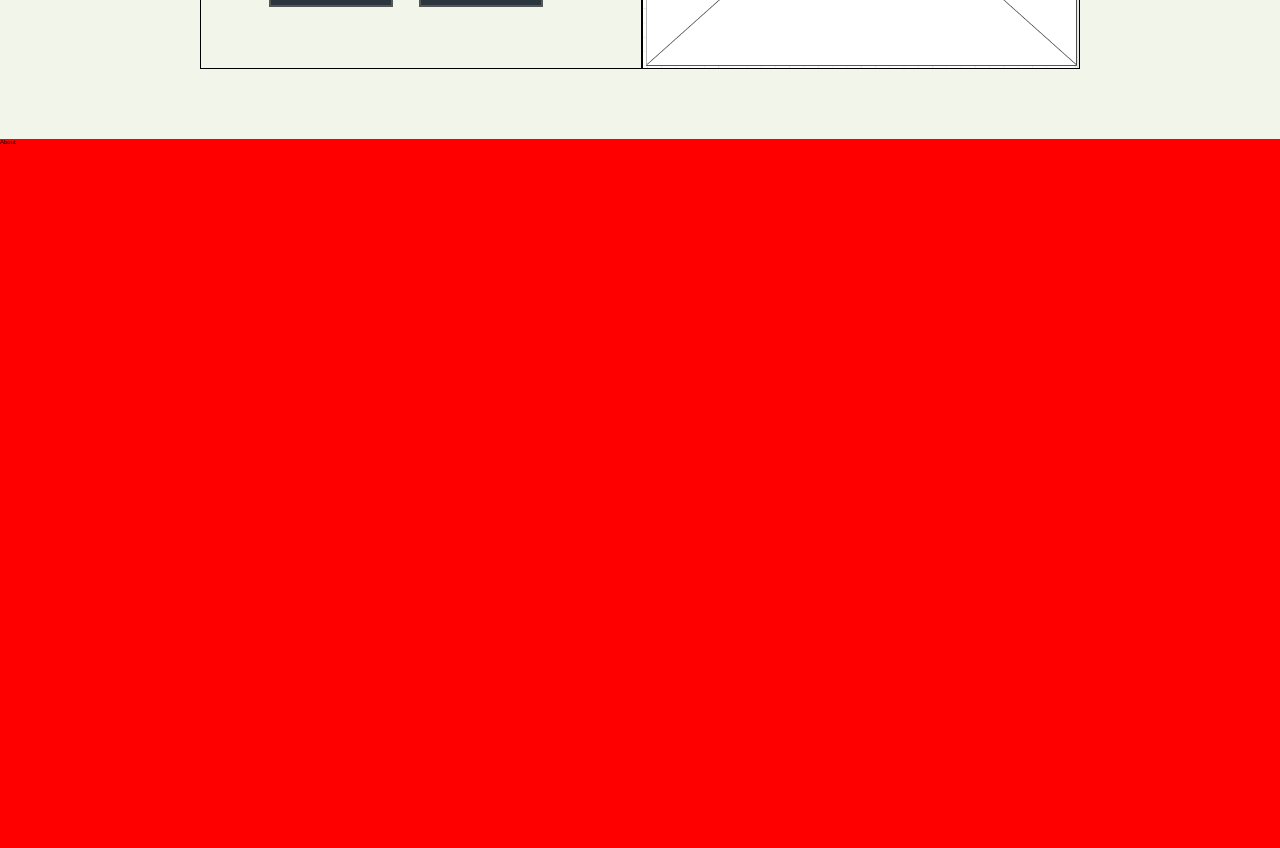
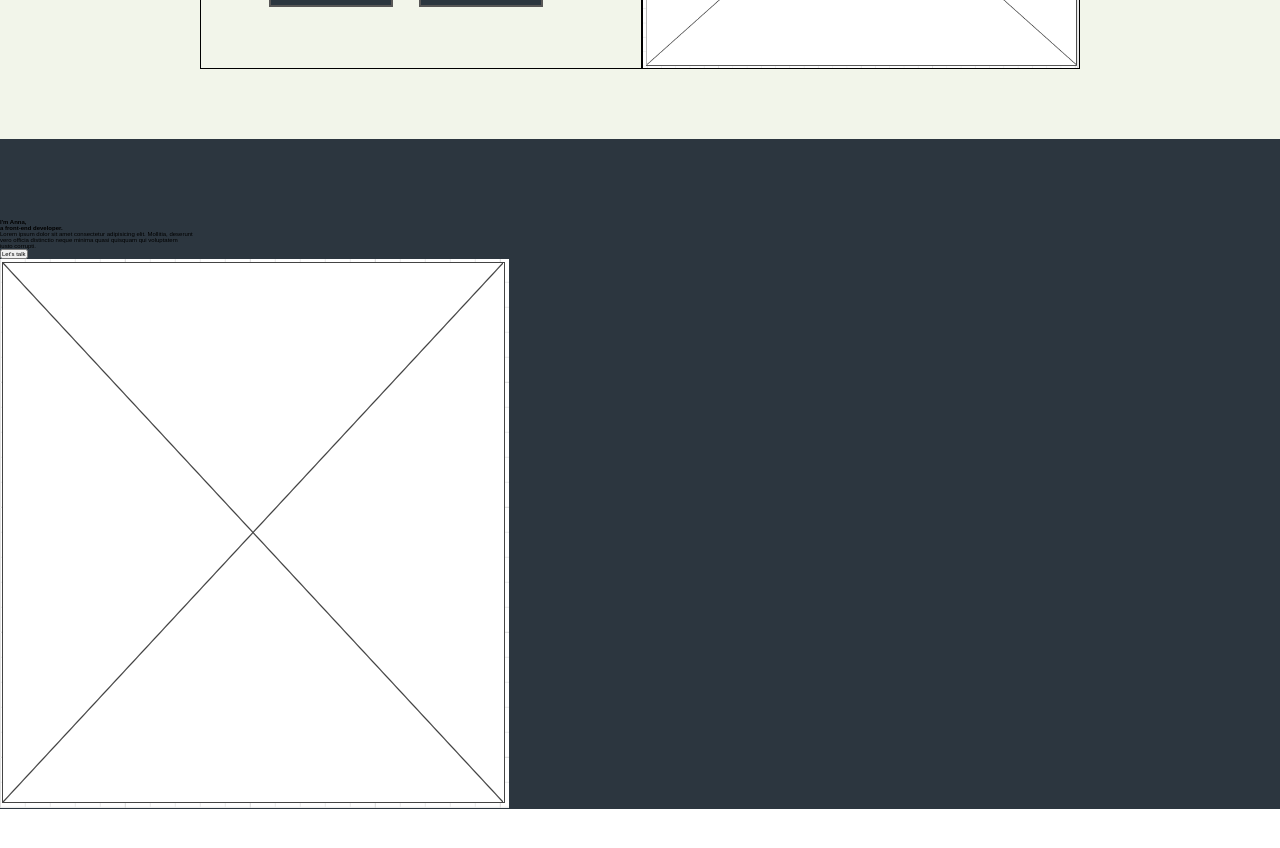
Before and after one commit to AnnaAn01/anna-portfolio-version-2, a React (Create React App) app: page / in a window 1280 px wide. Shown: the part 1920-2768 px from the top of the page. After the commit the page ends 2729 px from the top, so only its background shows below. Built offline with nearby package versions, Linux system fonts and the light colour scheme.

Commit message:
About section

```diff
--- a/src/Components/About/About.css
+++ b/src/Components/About/About.css
@@ -1,4 +1,9 @@
 .about__container {
-  height: 100vh;
-  background-color: red;
+  display: flex;
+  position: relative;
+  background-color: var(--mainTxtColor);
+
+  /* height: 100%; */
+  width: 100%;
+  padding-top: 8rem;
 }
--- a/src/Components/About/About.js
+++ b/src/Components/About/About.js
@@ -1,11 +1,28 @@
 import React from "react";
 import "./About.css";
+import HomeImg from "../../img/portfolio-image-sample.png";
 
 const About = () => {
   return (
-    <div className="about__container" id="about">
-      About
-    </div>
+    <section className="about__container" id="about">
+      <div className="about__wrapper">
+        <div className="about__columns about__text-area">
+          <div className="about__divider-line"></div>
+          <h1 className="about__intro-title">
+            I'm Anna, <br />a front-end developer.
+          </h1>
+          <div className="about__intro-description">
+            Lorem ipsum dolor sit amet consectetur adipisicing elit. Mollitia,
+            deserunt <br /> vero officia distinctio neque minima quasi quisquam
+            qui voluptatem <br /> iusto corrupti.
+          </div>
+          <button className="about__follow-btn">Let's talk</button>
+        </div>
+        <div className="about__columns about__img-area">
+          <img className="about__img" src={HomeImg} alt="profile" />
+        </div>
+      </div>
+    </section>
   );
 };
 
--- a/src/Components/Home/Home.css
+++ b/src/Components/Home/Home.css
@@ -26,7 +26,7 @@
   /* background-color: rgb(238, 192, 192); */
 }
 
-.homapage__divider-line {
+.homepage__divider-line {
   width: 12rem;
   height: 0.5rem;
   background-color: var(--mainTxtColor);
--- a/src/Components/Home/Home.js
+++ b/src/Components/Home/Home.js
@@ -11,7 +11,7 @@ const Home = () => {
       <section className="homepage__container" id="home">
         <div className="homepage__wrapper">
           <div className="homepage__columns homepage__text-area">
-            <div className="homapage__divider-line"></div>
+            <div className="homepage__divider-line"></div>
             <h1 className="homepage__intro-title">
               I'm Anna, <br />a front-end developer.
             </h1>
--- a/src/Components/Navbar/Navbar.css
+++ b/src/Components/Navbar/Navbar.css
@@ -8,7 +8,7 @@
   padding: 0 2rem;
 
   background-color: rgba(242, 245, 234);
-  border-bottom: 2.2px groove rgba(87, 86, 86, 0.4);
+  /* border-bottom: 2.2px groove rgba(87, 86, 86, 0.4); */
   font-size: 3rem;
   z-index: 100;
 }
```
